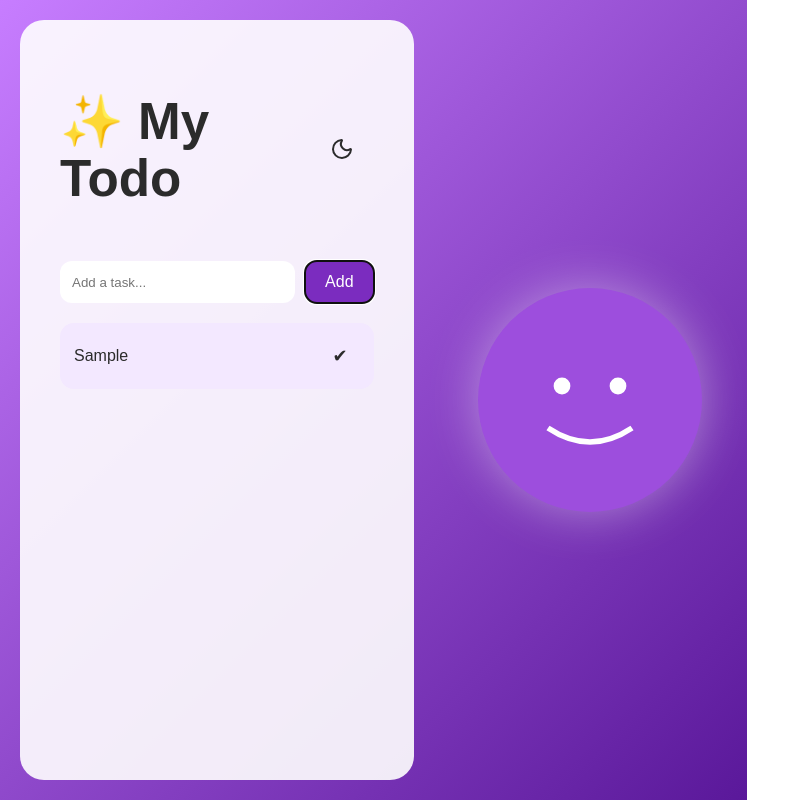
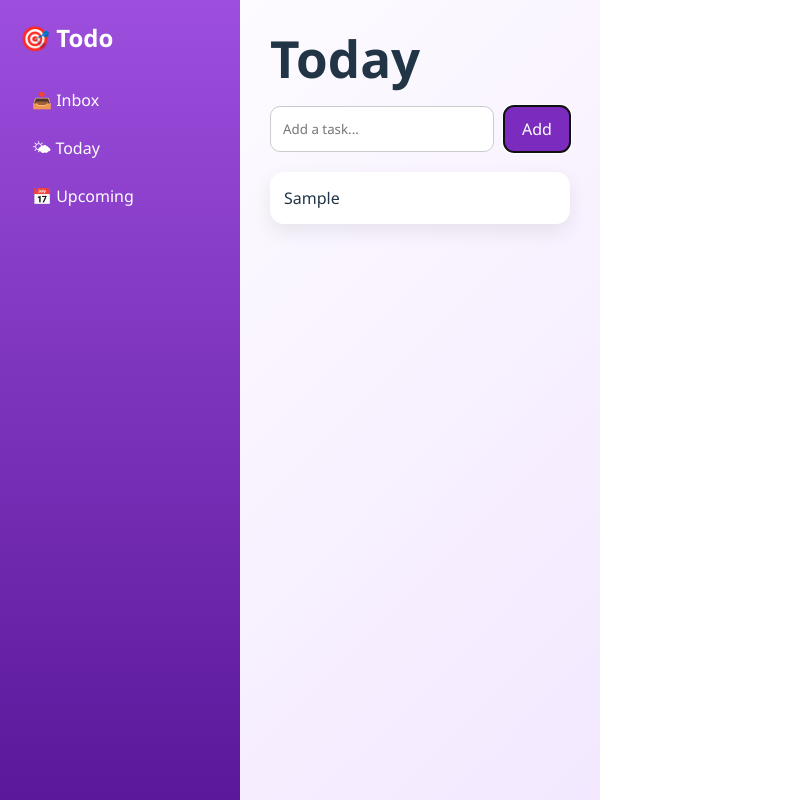
Before and after one commit to Sruthi0502-hub/todo-app, a React (Vite) app: page / in a window 1280 px wide. Both pictures are taken after typing "Sample" into the empty fields and a click on the button "Add". Shown: the whole page, without its empty margins (0-810 px from the left). Built offline with nearby package versions, Linux system fonts and the light colour scheme.

Commit message:
Fix CSS syntax and stabilize layout

```diff
--- a/src/App.css
+++ b/src/App.css
@@ -1,191 +1,99 @@
 * {
+  margin: 0;
+  padding: 0;
   box-sizing: border-box;
-  font-family: "Poppins", sans-serif;
-}
-
-html, body, #root {
-  height: 100%;
-  margin: 0;
+  font-family: "Segoe UI", sans-serif;
 }
 
 .app {
   display: flex;
   height: 100vh;
-  background: linear-gradient(135deg, #c77dff, #5a189a);
-  color: #2b2b2b;
 }
 
-.app.dark {
-  background: linear-gradient(135deg, #240046, #10002b);
-  color: #fff;
+/* SIDEBAR */
+.sidebar {
+  width: 240px;
+  padding: 20px;
+  background: linear-gradient(180deg, #9d4edd, #5a189a);
+  color: white;
 }
 
-/* LEFT */
-.todo-container {
-  flex: 1;
-  padding: 40px;
-  background: rgba(255,255,255,0.9);
-  border-radius: 24px;
-  margin: 20px;
+.sidebar h2 {
+  margin-bottom: 20px;
 }
 
-.app.dark .todo-container {
-  background: rgba(0,0,0,0.4);
+.sidebar ul {
+  list-style: none;
 }
 
-.header {
-  display: flex;
-  justify-content: space-between;
-  align-items: center;
+.sidebar li {
+  padding: 12px;
+  border-radius: 8px;
+  cursor: pointer;
+  transition: background 0.2s ease;
 }
 
-.icon-btn {
-  background: none;
-  border: none;
-  cursor: pointer;
-  color: inherit;
+.sidebar li:hover {
+  background: rgba(255, 255, 255, 0.2);
 }
 
-.input-box {
+/* MAIN */
+.main {
+  flex: 1;
+  padding: 30px;
+  background: linear-gradient(135deg, #fdfbff, #f3e8ff);
+}
+
+.main h1 {
+  margin-bottom: 20px;
+}
+
+/* ADD TASK */
+.add-task {
   display: flex;
   gap: 10px;
-  margin: 20px 0;
+  margin-bottom: 20px;
 }
 
-.input-box input {
+.add-task input {
   flex: 1;
   padding: 12px;
-  border-radius: 12px;
-  border: none;
-  outline: none;
+  border-radius: 10px;
+  border: 1px solid #ccc;
 }
 
-.input-box button {
-  padding: 12px 20px;
+.add-task button {
+  padding: 12px 18px;
   border: none;
-  border-radius: 12px;
+  border-radius: 10px;
   background: #7b2cbf;
   color: white;
   cursor: pointer;
 }
 
+/* TASK LIST */
 .task-list {
   list-style: none;
-  padding: 0;
 }
 
 .task-list li {
-  background: #f3e8ff;
+  display: flex;
+  align-items: center;
+  gap: 10px;
+  padding: 14px;
   margin-bottom: 12px;
-  padding: 14px;
+  background: white;
   border-radius: 14px;
-  display: flex;
-  justify-content: space-between;
-  align-items: center;
+  box-shadow: 0 8px 20px rgba(0, 0, 0, 0.08);
+  cursor: pointer;
+  transition: transform 0.2s ease, opacity 0.2s ease;
 }
 
-.app.dark .task-list li {
-  background: #3c096c;
+.task-list li:hover {
+  transform: translateY(-3px);
 }
 
-.task-list li.done span {
+.task-list li.completed {
   text-decoration: line-through;
   opacity: 0.6;
 }
-
-.actions button {
-  background: none;
-  border: none;
-  cursor: pointer;
-  margin-left: 8px;
-  color: inherit;
-}
-
-/* RIGHT */
-.anime-section {
-  flex: 1;
-  display: flex;
-  justify-content: center;
-  align-items: center;
-}
-
-.anime-img {
-  width: 80%;
-  max-width: 450px;
-  border-radius: 24px;
-  animation: float 6s ease-in-out infinite, glow 4s ease-in-out infinite;
-}
-
-/* Animations */
-@keyframes float {
-  0% { transform: translateY(0); }
-  50% { transform: translateY(-15px); }
-  100% { transform: translateY(0); }
-}
-
-@keyframes glow {
-  0% { box-shadow: 0 0 20px rgba(255,255,255,0.2); }
-  50% { box-shadow: 0 0 40px rgba(255,255,255,0.4); }
-  100% { box-shadow: 0 0 20px rgba(255,255,255,0.2); }
-}
-
-/* MOBILE */
-@media (max-width: 768px) {
-  .app {
-    flex-direction: column;
-  }
-
-  .anime-section {
-    display: none;
-  }
-}
-.check-btn {
-  border: none;
-  background: #e0c3fc;
-  color: #5a189a;
-  font-size: 18px;
-  padding: 8px 12px;
-  border-radius: 12px;
-  cursor: pointer;
-  transition: transform 0.2s ease;
-}
-
-.check-btn.done {
-  background: #7b2cbf;
-  color: white;
-  animation: pop 0.3s ease;
-}
-
-@keyframes pop {
-  0% { transform: scale(1); }
-  50% { transform: scale(1.3); }
-  100% { transform: scale(1); }
-}
-.progress-wrapper {
-  margin: 20px 0;
-}
-
-.progress-bar {
-  width: 100%;
-  height: 10px;
-  background: rgba(255,255,255,0.3);
-  border-radius: 10px;
-  overflow: hidden;
-}
-
-.progress-fill {
-  height: 100%;
-  background: linear-gradient(90deg, #c77dff, #7b2cbf);
-  transition: width 0.4s ease;
-}
-
-.progress-wrapper p {
-  margin-top: 6px;
-  font-size: 13px;
-  color: #2d033b;
-}
-.anime-svg {
-  width: 280px;
-  animation: float 6s ease-in-out infinite;
-  filter: drop-shadow(0 0 25px rgba(255,255,255,0.4));
-}
--- a/src/App.jsx
+++ b/src/App.jsx
@@ -1,59 +1,39 @@
-import { useEffect, useState } from "react";
+import { useState } from "react";
 import "./App.css";
-import { Moon, Sun, Check, Trash2 } from "lucide-react";
 
 function App() {
-  const [tasks, setTasks] = useState(
-    JSON.parse(localStorage.getItem("tasks")) || []
-  );
+  const [tasks, setTasks] = useState([]);
   const [input, setInput] = useState("");
-  const [dark, setDark] = useState(false);
-
-  useEffect(() => {
-    localStorage.setItem("tasks", JSON.stringify(tasks));
-  }, [tasks]);
 
   const addTask = () => {
     if (!input.trim()) return;
-    setTasks([...tasks, { text: input, done: false }]);
+    setTasks([...tasks, { text: input, completed: false }]);
     setInput("");
   };
 
-  const completedCount = tasks.filter(t => t.completed).length;
-const progress = tasks.length === 0 ? 0 : (completedCount / tasks.length) * 100;
-
-<div className="progress-wrapper">
-  <div className="progress-bar">
-    <div
-      className="progress-fill"
-      style={{ width: `${progress}%` }}
-    ></div>
-  </div>
-  <p>{completedCount} / {tasks.length} completed</p>
-</div>
-
-  const toggleDone = (index) => {
+  const toggleTask = (index) => {
     const updated = [...tasks];
-    updated[index].done = !updated[index].done;
+    updated[index].completed = !updated[index].completed;
     setTasks(updated);
   };
 
-  const deleteTask = (index) => {
-    setTasks(tasks.filter((_, i) => i !== index));
-  };
+  return (
+    <div className="app">
+      {/* SIDEBAR */}
+      <aside className="sidebar">
+        <h2>🎯 Todo</h2>
+        <ul>
+          <li>📥 Inbox</li>
+          <li>🌤 Today</li>
+          <li>📅 Upcoming</li>
+        </ul>
+      </aside>
 
-  return (
-    <div className={`app ${dark ? "dark" : ""}`}>
-      {/* LEFT SIDE */}
-      <div className="todo-container">
-        <div className="header">
-          <h1>✨ My Todo</h1>
-          <button onClick={() => setDark(!dark)} className="icon-btn">
-            {dark ? <Sun /> : <Moon />}
-          </button>
-        </div>
+      {/* MAIN */}
+      <main className="main">
+        <h1>Today</h1>
 
-        <div className="input-box">
+        <div className="add-task">
           <input
             value={input}
             onChange={(e) => setInput(e.target.value)}
@@ -64,43 +44,16 @@ const progress = tasks.length === 0 ? 0 : (completedCount / tasks.length) * 100;
 
         <ul className="task-list">
           {tasks.map((task, index) => (
-            <li key={index} className={task.done ? "done" : ""}>
-              <span>{task.text}</span>
-              <div className="actions">
-                <button
-  className={`check-btn ${task.completed ? "done" : ""}`}
-  onClick={() => toggleDone(index)}
->
-  ✔
-</button>
-
-              </div>
+            <li
+              key={index}
+              className={task.completed ? "completed" : ""}
+              onClick={() => toggleTask(index)}
+            >
+              {task.text}
             </li>
           ))}
         </ul>
-      </div>
-
-      {/* RIGHT SIDE – ANIME */}
-      <div className="anime-section">
-        <div className="anime-section">
-  <svg
-    className="anime-svg"
-    viewBox="0 0 200 200"
-    xmlns="http://www.w3.org/2000/svg"
-  >
-    <circle cx="100" cy="100" r="80" fill="#9d4edd" />
-    <circle cx="80" cy="90" r="6" fill="#fff" />
-    <circle cx="120" cy="90" r="6" fill="#fff" />
-    <path
-      d="M70 120 Q100 140 130 120"
-      stroke="#fff"
-      strokeWidth="4"
-      fill="none"
-    />
-  </svg>
-</div>
-
-      </div>
+      </main>
     </div>
   );
 }
```
